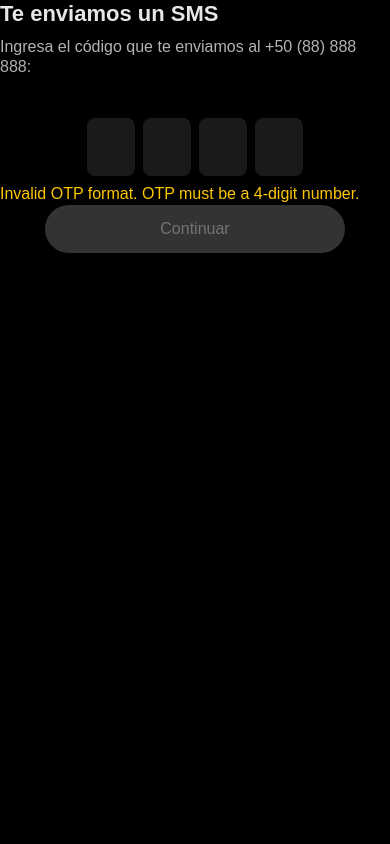
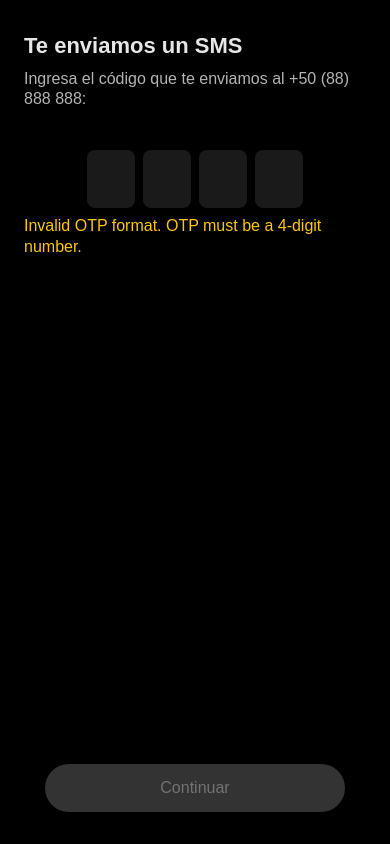
Before and after one commit to JesusGaam/otp-challenge, a React (Vite) app: page /otp-verification in a window 390 px wide. Built offline with nearby package versions, Linux system fonts and the light colour scheme.

Commit message:
css responsive page styles were finished

```diff
--- a/src/components/pages/OtpVerification.tsx
+++ b/src/components/pages/OtpVerification.tsx
@@ -2,10 +2,11 @@ import { } from 'react'
 import OtpForm from "../organimns/OtpForm";
 
 const OtpVerification = () => {
-
   return (
-    <div>
-      <OtpForm />
+    <div className='min-h-screen px-6 md:px-8 flex flex-col justify-center items-center'>
+      <div className='w-full md:max-w-[700px]'>
+        <OtpForm className='min-h-screen md:min-h-auto py-8 md:p-0'/>
+      </div>
     </div>
   )
 }
```
